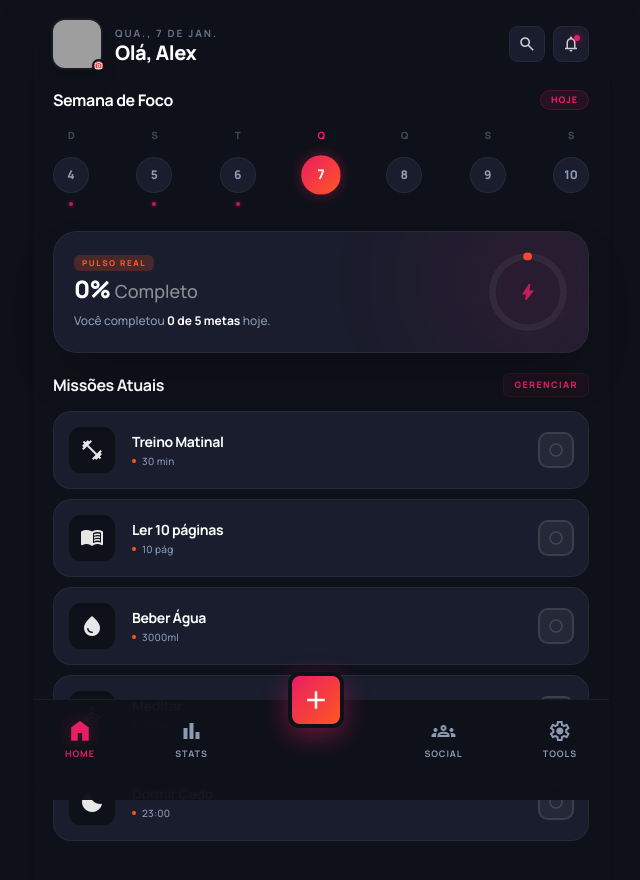
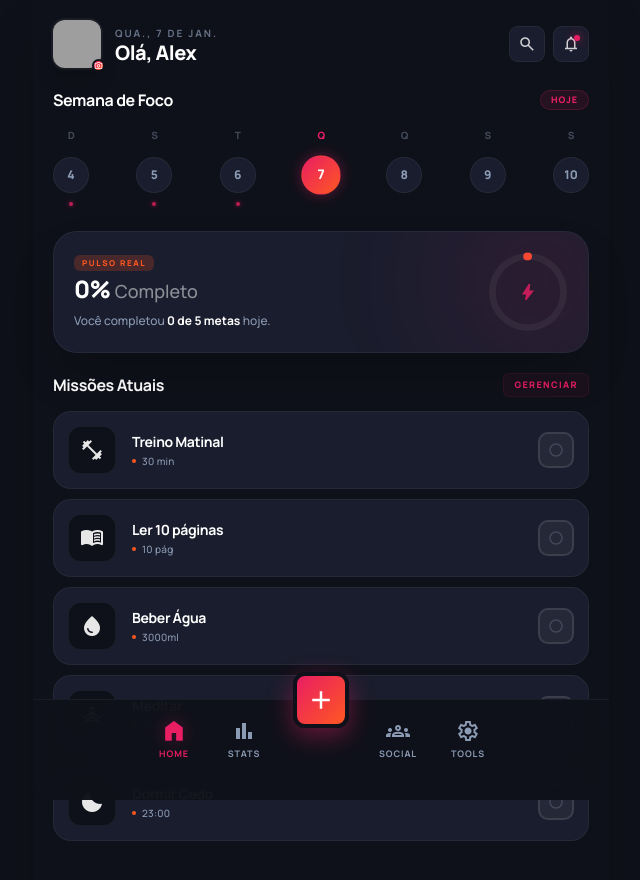
Before and after one commit to brviscase-blip/VibeHabit, a React (Vite) app: page / in a window 1280 px wide. Shown: the top 880 px of the page, without its empty margins (319-959 px from the left). Built offline with nearby package versions, Linux system fonts and the light colour scheme; grey boxes are pictures that could not be loaded.

Commit message:
fix(nav): Adjust bottom navigation spacing and alignment
Improve the user experience on smaller screens by adjusting the padding and centering the navigation items. This ensures better readability and touch targets.

```diff
--- a/App.tsx
+++ b/App.tsx
@@ -129,23 +129,23 @@ const App: React.FC = () => {
           </div>
         )}
 
-        <nav className="fixed bottom-0 left-0 right-0 w-full max-w-xl mx-auto bg-[#0f111a]/95 backdrop-blur-2xl border-t border-white/5 px-8 pb-8 pt-3 z-50">
-          <div className="flex justify-between items-center">
+        <nav className="fixed bottom-0 left-0 right-0 w-full max-w-xl mx-auto bg-[#0f111a]/95 backdrop-blur-2xl border-t border-white/5 px-4 pb-8 pt-3 z-50">
+          <div className="flex justify-center items-center gap-x-5">
             <button
               onClick={() => setCurrentScreen('dashboard')}
-              className={`flex flex-col items-center transition-all ${currentScreen === 'dashboard' ? 'text-primary' : 'text-text-secondary'}`}
+              className={`flex flex-col items-center min-w-[50px] transition-all ${currentScreen === 'dashboard' ? 'text-primary' : 'text-text-secondary'}`}
             >
               <span className={`material-symbols-outlined text-[24px] ${currentScreen === 'dashboard' ? 'filled scale-110 drop-shadow-[0_0_8px_rgba(233,30,99,0.3)]' : ''}`}>home</span>
               <span className="text-[9px] mt-1 font-bold uppercase tracking-widest">Home</span>
             </button>
             <button
               onClick={() => setCurrentScreen('stats')}
-              className={`flex flex-col items-center transition-all ${currentScreen === 'stats' ? 'text-primary' : 'text-text-secondary'}`}
+              className={`flex flex-col items-center min-w-[50px] transition-all ${currentScreen === 'stats' ? 'text-primary' : 'text-text-secondary'}`}
             >
               <span className={`material-symbols-outlined text-[24px] ${currentScreen === 'stats' ? 'filled scale-110' : ''}`}>bar_chart</span>
               <span className="text-[9px] mt-1 font-bold uppercase tracking-widest">Stats</span>
             </button>
-            <div className="relative -top-10">
+            <div className="relative -top-10 mx-1">
               <button
                 onClick={() => setCurrentScreen('create')}
                 className="flex items-center justify-center size-14 rounded-xl bg-gradient-primary text-white shadow-[0_8px_24px_rgba(233,30,99,0.4)] active:scale-90 transition-all border-4 border-[#0f111a]"
@@ -153,11 +153,11 @@ const App: React.FC = () => {
                 <span className="material-symbols-outlined text-3xl font-bold">add</span>
               </button>
             </div>
-            <button className="flex flex-col items-center text-text-secondary hover:text-white transition-colors">
+            <button className="flex flex-col items-center min-w-[50px] text-text-secondary hover:text-white transition-colors">
               <span className="material-symbols-outlined text-[24px]">groups</span>
               <span className="text-[9px] mt-1 font-bold uppercase tracking-widest">Social</span>
             </button>
-            <button className="flex flex-col items-center text-text-secondary hover:text-white transition-colors">
+            <button className="flex flex-col items-center min-w-[50px] text-text-secondary hover:text-white transition-colors">
               <span className="material-symbols-outlined text-[24px]">settings</span>
               <span className="text-[9px] mt-1 font-bold uppercase tracking-widest">Tools</span>
             </button>
```
